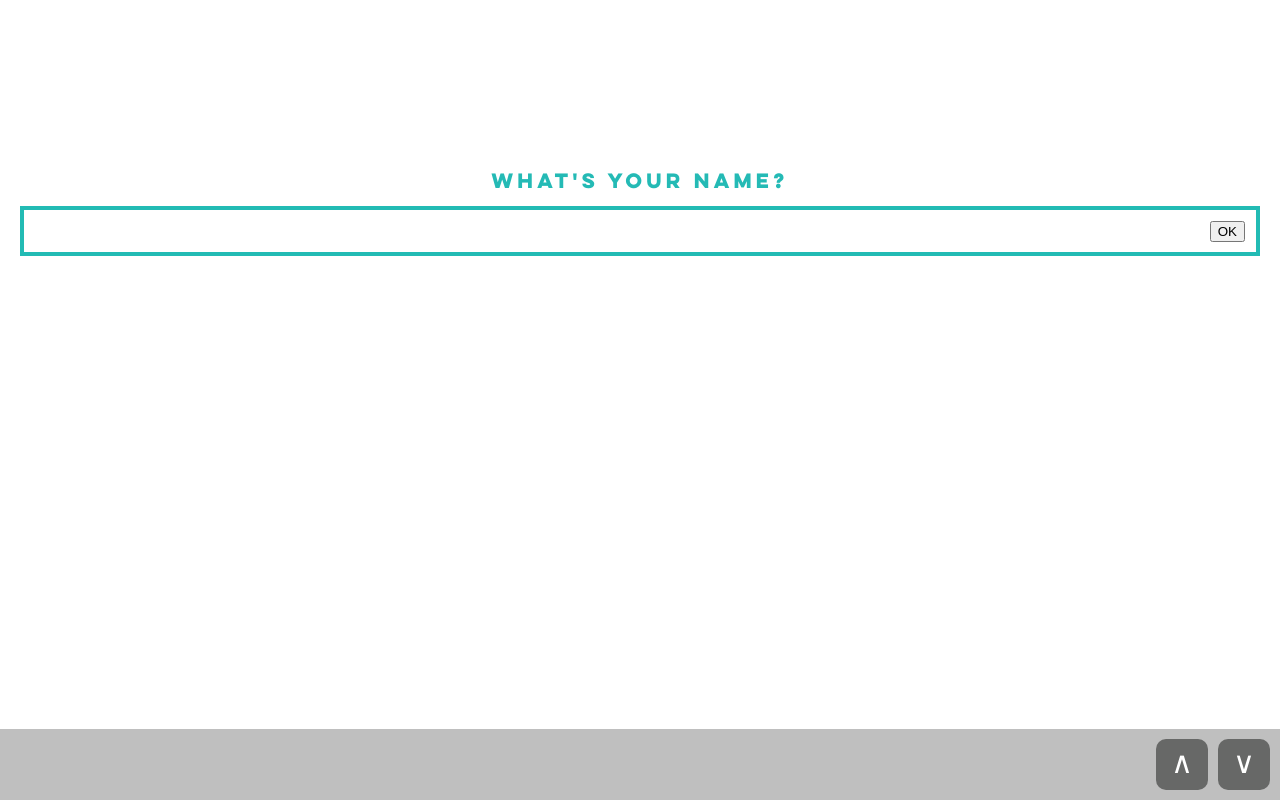
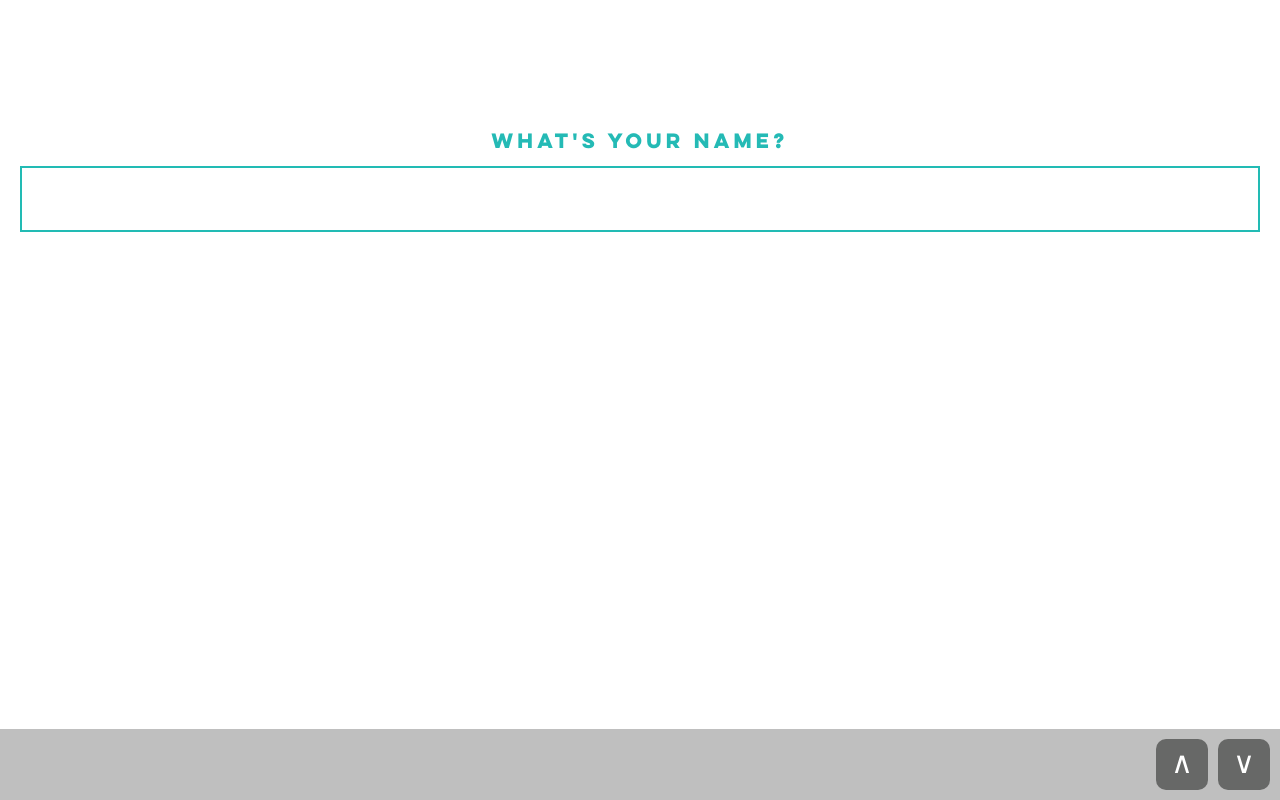
Before and after one commit to lowell-list/virtual-nile-web-app, a React (Create React App) app: page / in a window 1280 px wide. Both pictures are taken after a click on the button "Start!". Built offline with nearby package versions, Linux system fonts and the light colour scheme.

Commit message:
working button inside input

```diff
--- a/src/App.css
+++ b/src/App.css
@@ -1,3 +1,13 @@
+@font-face {
+  font-family: LuloCleanOneBold;
+  src: url('./font/Lulo_Clean_One_Bold.otf');
+}
+
+@font-face {
+  font-family: LuloCleanOne;
+  src: url('./font/Lulo_Clean_One.otf');
+}
+
 .App {
   display: block;
 }
--- a/src/App.js
+++ b/src/App.js
@@ -1,4 +1,5 @@
-import React, { Component } from 'react';
+import React, {Component} from 'react';
+import InputWithButton from './InputWithButton.js';
 import './App.css';
 import './Page.css';
 import './InputWithButton.css';
@@ -110,21 +111,45 @@ class PageLanding extends Component {
 
 class PageEnterName extends Component {
 
+  constructor(props) {
+    super(props);
+    this.state = {
+      inputHasFocus: false
+    };
+    this.mTimeout = 0;
+  }
+
   render() {
     return (
       <div className="Page">
 
         <div className="Page-Question">
           <div className="Page-Question-Header">What's your name?</div>
-          <InputWithButton />
+          <InputWithButton
+            onFocus={() => this.setInputHasFocus(true,0) }
+            onBlur={() => this.setInputHasFocus(false,500) }
+          />
         </div>
         <PageStatusBar
-          hide={false}
+          hide={this.state.inputHasFocus}
           onPreviousClick={this.props.onPreviousClick}
           onNextClick={this.props.onNextClick}
         />
       </div>
     );
+  }
+
+  setInputHasFocus(newValue, delayMillis)
+  {
+    clearTimeout(this.mTimeout);
+    if(delayMillis===0) {
+      this.setState({inputHasFocus: newValue});
+    }
+    else {
+      this.mTimeout = setTimeout(() => {
+        this.setState({inputHasFocus: newValue});
+      },delayMillis);
+    }
   }
 }
 
@@ -160,42 +185,4 @@ function PageStatusBar(props) {
   )
 }
 
-class InputWithButton extends Component
-{
-  constructor(props) {
-    super(props);
-    this.state = {
-      inputFocused: false
-    };
-  }
-
-  render() {
-    return (
-      <div className="InputWithButton">
-        <input type="text" className="InputWithButton-Input" size="10"
-               onFocus={() => this.onInputFocus()}
-               onBlur={() => this.onInputBlur()}
-               onInput={() => this.onInputInput()}
-        />
-        <input type="button" className="InputWithButton-Button"
-               value="OK"
-               // style={{visibility:(this.state.inputFocused?'visible':'hidden')}}
-        />
-      </div>
-    )
-  }
-
-  onInputFocus() {
-    this.setState({inputFocused:true});
-  }
-
-  onInputBlur() {
-    this.setState({inputFocused:false});
-  }
-
-  onInputInput() {
-    console.log("thanks for the input");
-  }
-}
-
 export default App;
--- a/src/InputWithButton.css
+++ b/src/InputWithButton.css
@@ -1,37 +1,41 @@
-@font-face {
-  font-family: LuloCleanOneBold;
-  src: url('./font/Lulo_Clean_One_Bold.otf');
-}
-
-@font-face {
-  font-family: LuloCleanOne;
-  src: url('./font/Lulo_Clean_One.otf');
-}
-
 .InputWithButton {
   display: block;
-  box-sizing: border-box;
-  width: 100%;
 }
 
 .InputWithButton-Input {
   display: block;
   box-sizing: border-box;
   width: 100%;
+  padding: 20px 10px;
 
-  padding: 10px;
-  font-size: 16px;
-  border: #22BBB4 4px solid;
   background-color: #FFFFFF;
-  color: #000000;
+  border: #22BBB4 2px solid;
   border-radius: 0;
   font-family: LuloCleanOne, sans-serif;
+  font-size: 16px;
+  color: #000000;
 }
 
 .InputWithButton-Button {
   position: relative;
   display: block;
-  right: 15px;
+  /* this is a hack; would prefer a solution that vertical-centers the button on the input */
+  top: -54px;
+  right: 14px;
   margin-left: auto;
-  top: -35px;
+  padding: 8px;
+
+  background: #FBAF5F;
+  -webkit-border-radius: 10px;
+  -moz-border-radius: 10px;
+  border: 0;
+  border-radius: 10px;
+  font-family: LuloCleanOneBold, sans-serif;
+  font-size: 18px;
+  color: #ffffff;
+  text-decoration: none;
 }
+
+.InputWithButton-Button:hover {
+  text-decoration: none;
+}
--- /dev/null
+++ b/src/InputWithButton.js
@@ -0,0 +1,43 @@
+import React, {Component} from 'react';
+
+class InputWithButton extends Component
+{
+  constructor(props) {
+    super(props);
+    this.state = {
+      inputFocused: false
+    };
+  }
+
+  render() {
+    return (
+      <div className="InputWithButton">
+        <input type="text" className="InputWithButton-Input" size="10"
+               onFocus={() => this.onInputFocus()}
+               onBlur={() => this.onInputBlur()}
+               onInput={() => this.onInputInput()}
+        />
+        <input type="button" className="InputWithButton-Button"
+               value="OK"
+               style={{visibility:(this.state.inputFocused?'visible':'hidden')}}
+        />
+      </div>
+    )
+  }
+
+  onInputFocus() {
+    this.setState({inputFocused:true});
+    if(typeof this.props.onFocus === "function") { this.props.onFocus(); }
+  }
+
+  onInputBlur() {
+    this.setState({inputFocused:false});
+    if(typeof this.props.onBlur === "function") { this.props.onBlur(); }
+  }
+
+  onInputInput() {
+    console.log("thanks for the input");
+  }
+}
+
+export default InputWithButton;
--- a/src/Page.css
+++ b/src/Page.css
@@ -1,13 +1,3 @@
-@font-face {
-  font-family: LuloCleanOneBold;
-  src: url('./font/Lulo_Clean_One_Bold.otf');
-}
-
-@font-face {
-  font-family: LuloCleanOne;
-  src: url('./font/Lulo_Clean_One.otf');
-}
-
 .Page {
   display: block;
   padding: 20px;
@@ -110,7 +100,7 @@
   font-family: LuloCleanOneBold, sans-serif;
   font-size: 14pt;
   color: #24bab5;
-  padding-top:150px;
+  padding-top:110px;
   padding-bottom:10px;
   text-align: center;
 }
```
